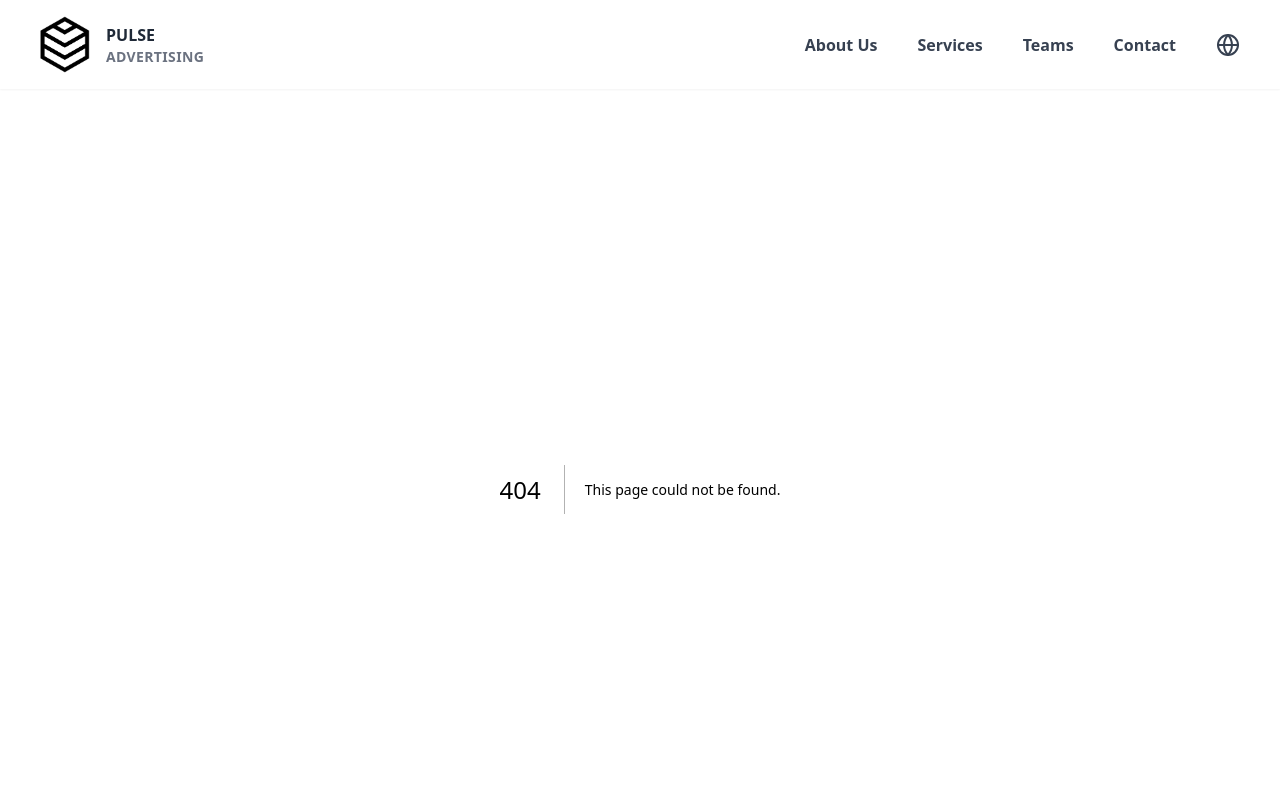
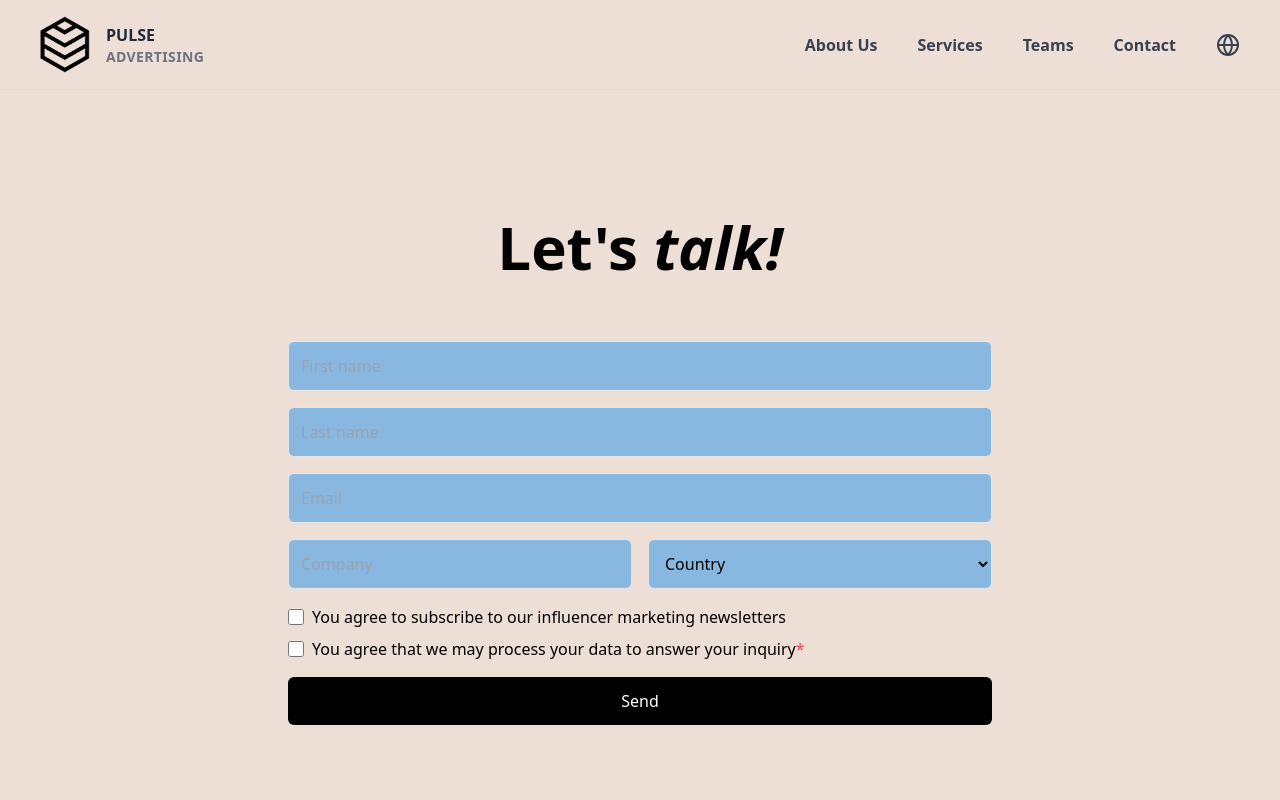
Before and after one commit to hashfimw/CompanyProfile, a Next.js app: page /contact in a window 1280 px wide. Before the commit this address had no page. Shown: the top 800 px of the page. Built offline with nearby package versions, Linux system fonts and the light colour scheme.

Commit message:
60persen

```diff
--- /dev/null
+++ b/src/app/contact/page.tsx
@@ -0,0 +1,63 @@
+import React from "react";
+
+export default function Contact() {
+  return (
+    <div className="container mx-auto overflow-hidden flex flex-col-1 justify-center py-24">
+      <div className="w-full max-w-3xl p-8 space-y-6">
+        <h1 className="text-6xl font-bold text-center pb-10">
+          Let's <span className="italic">talk!</span>
+        </h1>
+        <form className="space-y-4">
+          <input
+            type="text"
+            placeholder="First name"
+            className="w-full p-3 border rounded-md bg-[#88B8E0] focus:outline-none focus:ring-2 focus:ring-black"
+          />
+          <input
+            type="text"
+            placeholder="Last name"
+            className="w-full p-3 border rounded-md bg-[#88B8E0] focus:outline-none focus:ring-2 focus:ring-black"
+          />
+          <input
+            type="email"
+            placeholder="Email"
+            className="w-full p-3 border rounded-md bg-[#88B8E0] focus:outline-none focus:ring-2 focus:ring-black"
+          />
+          <div className="flex space-x-4">
+            <input
+              type="text"
+              placeholder="Company"
+              className="w-full p-3 border rounded-md bg-[#88B8E0] focus:outline-none focus:ring-2 focus:ring-black"
+            />
+            <select className="w-full p-3 border rounded-md bg-[#88B8E0] focus:outline-none focus:ring-2 focus:ring-black">
+              <option value="">Country</option>
+              <option value="">English</option>
+              <option value="">Papua Nugigi</option>
+            </select>
+          </div>
+          <div className="space-y-2">
+            <label className="flex items-center space-x-2">
+              <input type="checkbox" className="h-4 w-4" />
+              <span>
+                You agree to subscribe to our influencer marketing newsletters
+              </span>
+            </label>
+            <label className="flex items-center space-x-2">
+              <input type="checkbox" className="h-4 w-4" />
+              <span>
+                You agree that we may process your data to answer your inquiry
+                <span className="text-red-500">*</span>
+              </span>
+            </label>
+          </div>
+          <button
+            type="submit"
+            className="w-full py-3 text-white bg-black rounded-md hover:bg-gray-800 focus:outline-none"
+          >
+            Send
+          </button>
+        </form>
+      </div>
+    </div>
+  );
+}
--- a/src/app/pulseservices/listservice/page.tsx
+++ b/src/app/pulseservices/listservice/page.tsx
@@ -0,0 +1,21 @@
+import React from "react";
+
+export default function ContentServices() {
+  return (
+    <div className=" overflow-hidden py-24 sm:py-32 border border-black">
+      <div className=" mx-auto max-w-7xl px-6 lg:px-8 border border-black">
+        <div className="mx-auto grid max-w-2xl grid-cols-1 border border-black">
+          <div className="lg:pr-8 lg:pt-4">
+            <div className="lg:max-w-lg">
+              <h2>ContentService</h2>
+              <p>
+                asdaskdadasdasdas sadsdasdas adas dasda dasd asda sdasdasdasd
+                adasd asdas asd asd ada sadasdasdasdasda
+              </p>
+            </div>
+          </div>
+        </div>
+      </div>
+    </div>
+  );
+}
--- a/src/app/pulseservices/page.tsx
+++ b/src/app/pulseservices/page.tsx
@@ -1,5 +1,6 @@
 "use client";
-import React, { useState, useRef } from "react";
+import React, { useState, useRef, useEffect } from "react";
+import ContentServices from "./listservice/page";
 
 type Tab = {
   id: number;
@@ -26,6 +27,18 @@ const ServicesTabs = () => {
   const tabsRef = useRef<(HTMLButtonElement | null)[]>([]);
   const containerRef = useRef<HTMLDivElement>(null);
 
+  useEffect(() => {
+    const firstTab = tabsRef.current[0];
+    if (firstTab && containerRef.current) {
+      const containerRect = containerRef.current.getBoundingClientRect();
+      const { left, width } = firstTab.getBoundingClientRect();
+      setIndicatorStyle({
+        left: left - containerRect.left,
+        width: width,
+      });
+    }
+  }, []);
+
   const updateIndicator = (e: React.MouseEvent) => {
     if (!containerRef.current) return;
 
@@ -48,7 +61,7 @@ const ServicesTabs = () => {
   };
 
   return (
-    <div className="flex flex-col items-center min-h-screen p-8 py-20">
+    <div className="container mx-auto flex flex-col items-center min-h-screen p-8 py-20">
       <div className="text-center mb-8">
         <h1 className="text-6xl font-bold text-[#2F3546]">
           Influencer Marketing
@@ -88,6 +101,7 @@ const ServicesTabs = () => {
       </div>
       <div className="box h-40"></div>
       <div className="w-full max-w-7xl mt-20 border-t border-black"></div>
+      <ContentServices />
     </div>
   );
 };
--- /dev/null
+++ b/src/app/teams/page.tsx
@@ -0,0 +1,66 @@
+"use client";
+import { useState, useEffect } from "react";
+
+export default function Teams() {
+  const [people, setPeople] = useState<any[]>([]); // Untuk menyimpan data people
+  const [loading, setLoading] = useState<boolean>(true); // Untuk menampilkan loading state
+
+  // Mengambil data dari API https://randomuser.me/
+  useEffect(() => {
+    const fetchData = async () => {
+      try {
+        const response = await fetch("https://randomuser.me/api/?results=5"); // Mengambil 5 user secara acak
+        const data = await response.json();
+        setPeople(data.results); // Menyimpan data yang didapatkan ke state people
+      } catch (error) {
+        console.error("Error fetching data:", error);
+      } finally {
+        setLoading(false); // Menandakan data telah diambil
+      }
+    };
+
+    fetchData();
+  }, []);
+
+  if (loading) {
+    return <div>Loading...</div>; // Menampilkan loading jika data masih dalam proses pengambilan
+  }
+
+  return (
+    <div className="py-24 sm:py-32">
+      <div className="mx-auto grid max-w-7xl gap-20 px-6 lg:px-8 xl:grid-cols-3">
+        <div className="max-w-xl">
+          <h2 className="text-pretty text-3xl font-semibold tracking-tight text-gray-900 sm:text-4xl">
+            Meet our leadership
+          </h2>
+          <p className="mt-6 text-lg/8 text-gray-600">
+            We’re a dynamic group of individuals who are passionate about what
+            we do and dedicated to delivering the best results for our clients.
+          </p>
+        </div>
+        <ul
+          role="list"
+          className="grid gap-x-8 gap-y-12 sm:grid-cols-2 sm:gap-y-16 xl:col-span-2"
+        >
+          {people.map((person: any) => (
+            <li key={person.login.uuid}>
+              <div className="flex items-center gap-x-6">
+                <img
+                  alt={person.name.first}
+                  src={person.picture.medium}
+                  className="h-16 w-16 rounded-full"
+                />
+                <div>
+                  <h3 className="text-base/7 font-semibold tracking-tight text-gray-900">{`${person.name.first} ${person.name.last}`}</h3>
+                  <p className="text-sm/6 font-semibold text-indigo-600">
+                    {person.email}
+                  </p>
+                </div>
+              </div>
+            </li>
+          ))}
+        </ul>
+      </div>
+    </div>
+  );
+}
--- a/src/components/footer.tsx
+++ b/src/components/footer.tsx
@@ -87,7 +87,7 @@ export default function Footer() {
         </div>
       </div>
 
-      <div className="container mx-auto px-4 mt-10 border-t border-gray-800 pt-6 flex flex-col lg:flex-row justify-between items-center lg:items-center space-y-4 lg:space-y-0">
+      <div className="container mx-auto px-4 mt-10 border-t w-[90%] lg:w-auto border-gray-800 pt-6 flex flex-col lg:flex-row justify-between items-center lg:items-center space-y-4 lg:space-y-0">
         <p className="text-[#2F3546] text-sm text-center lg:text-left">
           Part of Pulse Group &copy;2024 Pulse Advertising
           &nbsp;&nbsp;|&nbsp;&nbsp; Imprint &nbsp;&nbsp;|&nbsp;&nbsp; Privacy
--- a/src/components/navbar.tsx
+++ b/src/components/navbar.tsx
@@ -47,12 +47,12 @@ export default function Navbar() {
             Services
           </span>
         </Link>
-        <Link href="#team" passHref>
+        <Link href="/teams" passHref>
           <span className="text-gray-700 hover:text-black cursor-pointer">
             Teams
           </span>
         </Link>
-        <Link href="#contact" passHref>
+        <Link href="/contact" passHref>
           <span className="text-gray-700 hover:text-black cursor-pointer">
             Contact
           </span>
@@ -64,22 +64,22 @@ export default function Navbar() {
 
       {menuOpen && (
         <nav className="md:hidden absolute top-16 left-0 right-0 bg-white border-t border-gray-200 shadow-md flex flex-col items-center justify-center space-y-4 py-4 rounded-xl z-50 h-[30%] w-[90%] mx-auto my-6">
-          <Link href="#services" passHref>
+          <Link href="/about" passHref>
             <span className="text-gray-700 hover:text-black cursor-pointer">
               About Us
             </span>
           </Link>
-          <Link href="#services" passHref>
+          <Link href="/services" passHref>
             <span className="text-gray-700 hover:text-black cursor-pointer">
               Services
             </span>
           </Link>
-          <Link href="#team" passHref>
+          <Link href="/teams" passHref>
             <span className="text-gray-700 hover:text-black cursor-pointer">
               Team
             </span>
           </Link>
-          <Link href="#contact" passHref>
+          <Link href="/contact" passHref>
             <span className="text-gray-700 hover:text-black cursor-pointer">
               Contact
             </span>
```
